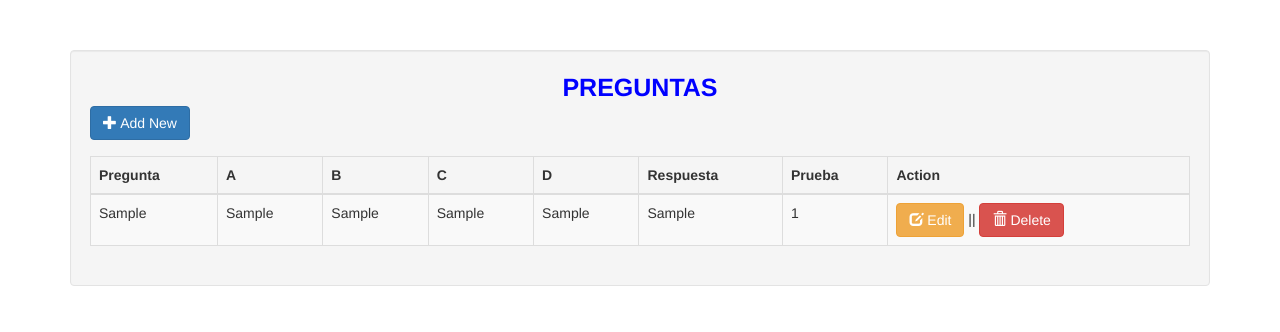
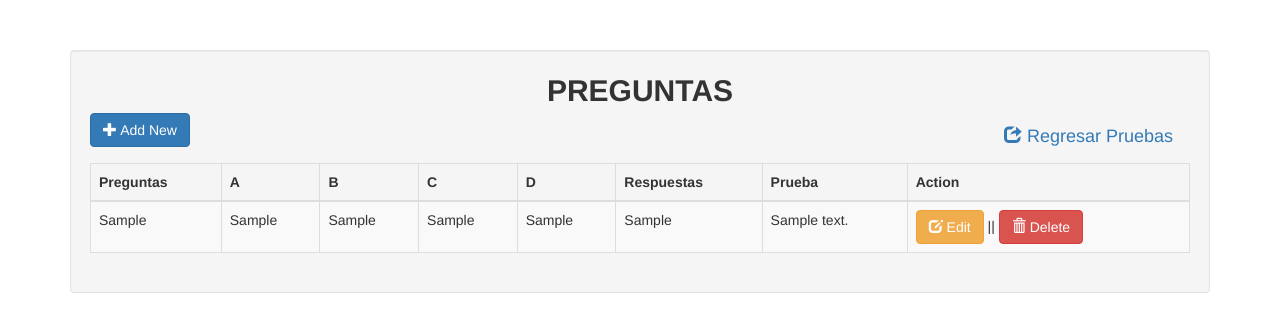
Before and after one commit to wilmercity93/Proyecto-Escuela, a PHP site: page /?id_prueba=1 in a window 1280 px wide. Shown: the top 332 px of the page. Run offline with PHP 8.4, Linux system fonts and the light colour scheme; tables that the repository leaves empty or names only in its code hold one stand-in row (values such as "Sample post"); some libraries are stand-ins or nearby versions.

Commit message:
FUNCIONES DE EDITADO Y CREACION

```diff
--- a/preguntas/add_modal.php
+++ b/preguntas/add_modal.php
@@ -60,16 +60,23 @@
 							<label class="control-label" style="position:relative; top:7px;">Respuesta:</label>
 						</div>
 						<div class="col-lg-10">
-							<input type="number" class="form-control" name="respuesta">
+							<select type="text" name="respuesta" required>
+								<option value="" >SELECCIONAR</option>
+								<option value="0">A</option>
+								<option value="1">B</option>
+								<option value="2">C</option>
+								<option value="3">D</option>
+							</select>
 						</div>
 					</div>
 					<div style="height:10px;"></div>
+
 					<div class="row">
 						<div class="col-lg-2">
 							<label class="control-label" style="position:relative; top:7px;">Prueba:</label>
 						</div>
-						<div class="col-lg-10">
-							<input type="number" class="form-control" name="prueba_id">
+						<div class="col-lg-10" >
+							<input type="number" class="form-control" name="prueba_id" value ="<?php echo $id_prueba ?>"  disabled>
 						</div>
 					</div>
                 </div>
--- a/preguntas/addnew.php
+++ b/preguntas/addnew.php
@@ -8,6 +8,7 @@
 	$d=$_POST['d'];
 	$respuesta=$_POST['respuesta'];
 	$prueba_id=$_POST['prueba_id'];
+	//$prueba_id = 1;
 
 	mysqli_query($conn,"insert into pregunta (pregunta, a, b, c, d, respuesta, prueba_id) values ('$pregunta', '$a', '$b', '$c', '$d', '$respuesta', '$prueba_id')");
 	header('location:index.php');
--- a/preguntas/button.php
+++ b/preguntas/button.php
@@ -90,18 +90,16 @@
 							<label style="position:relative; top:7px;">Respuesta:</label>
 						</div>
 						<div class="col-lg-10">
-							<input type="text" name="respuesta" class="form-control" value="<?php echo $erow['respuesta']; ?>">
+							<select type="text" name="respuesta" required>
+								<option value="" >SELECCIONAR</option>
+								<option value="0">A</option>
+								<option value="1">B</option>
+								<option value="2">C</option>
+								<option value="3">D</option>
+							</select>
 						</div>
 					</div>
 					<div style="height:10px;"></div>
-					<div class="row">
-						<div class="col-lg-2">
-							<label style="position:relative; top:7px;">Prueba_id:</label>
-						</div>
-						<div class="col-lg-10">
-							<input type="text" name="prueba_id" class="form-control" value="<?php echo $erow['prueba_id']; ?>">
-						</div>
-					</div>
                 </div>
 				</div>
                 <div class="modal-footer">
--- a/preguntas/edit.php
+++ b/preguntas/edit.php
@@ -9,9 +9,8 @@
 	$c=$_POST['c'];
 	$d=$_POST['d'];
 	$respuesta=$_POST['respuesta'];
-	$prueba_id=$_POST['prueba_id'];
 
-	mysqli_query($conn,"update pregunta set pregunta='$pregunta', a='$a', b='$b', c='$c', d='$d', respuesta='$respuesta', prueba_id='$prueba_id' where id='$id'");
+	mysqli_query($conn,"update pregunta set pregunta='$pregunta', a='$a', b='$b', c='$c', d='$d', respuesta='$respuesta' where id='$id'");
 	header('location:index.php');
 
 ?>
--- a/preguntas/index.php
+++ b/preguntas/index.php
@@ -8,19 +8,23 @@
 </head>
 <body>
 <div class="container">
+	<?php
+	$id_prueba = $_REQUEST['id_prueba'];
+	?>
 	<div style="height:50px;"></div>
 	<div class="well" style="margin:auto; padding:auto; width:100%;">
-	<span style="font-size:25px; color:blue"><center><strong>PREGUNTAS</strong></center></span>
+	<span style="font-size:30px;"><center><strong>PREGUNTAS</strong></center></span>
 		<span class="pull-left"><a href="#addnew" data-toggle="modal" class="btn btn-primary"><span class="glyphicon glyphicon-plus"></span> Add New</a></span>
+		<span class="pull-right"><a href="../pruebas/index.php?id_prueba=<?php echo $id_prueba; ?>"  class="btn btn-secondary btn-lg"><span class="glyphicon glyphicon-share"></span> Regresar Pruebas</a></span>
 		<div style="height:50px;"></div>
 		<table class="table table-striped table-bordered table-hover">
 			<thead>
-				<th>Pregunta</th>
+				<th>Preguntas</th>
 				<th>A</th>
 				<th>B</th>
 				<th>C</th>
 				<th>D</th>
-				<th>Respuesta</th>
+				<th>Respuestas</th>
 				<th>Prueba</th>
 				<th>Action</th>
 			</thead>
@@ -28,7 +32,7 @@
 			<?php
 				include('conn.php');
 
-				$query=mysqli_query($conn,"select * from `pregunta`");
+				$query=mysqli_query($conn,"select pre.id,pre.pregunta, pre.a,pre.b,pre.c,pre.d,pre.respuesta,pru.descripcion from `pregunta` as pre, `prueba` as pru where pru.id = pre.prueba_id and pru.id ='+$id_prueba+' ");
 				while($row=mysqli_fetch_array($query)){
 					?>
 					<tr>
@@ -38,7 +42,7 @@
 						<td><?php echo $row['c']; ?></td>
 						<td><?php echo $row['d']; ?></td>
 						<td><?php echo $row['respuesta']; ?></td>
-						<td><?php echo $row['prueba_id']; ?></td>
+						<td><?php echo $row['descripcion']; ?></td>
 						<td>
 							<a href="#edit<?php echo $row['id']; ?>" data-toggle="modal" class="btn btn-warning"><span class="glyphicon glyphicon-edit"></span> Edit</a> ||
 							<a href="#del<?php echo $row['id']; ?>" data-toggle="modal" class="btn btn-danger"><span class="glyphicon glyphicon-trash"></span> Delete</a>
--- a/pruebas/index.php
+++ b/pruebas/index.php
@@ -10,7 +10,7 @@
 <div class="container">
 	<div style="height:50px;"></div>
 	<div class="well" style="margin:auto; padding:auto; width:100%;">
-	<span style="font-size:25px; color:blue"><center><strong>PRUEBAS</strong></center></span>
+	<span style="font-size:30px; "><center><strong>PRUEBAS</strong></center></span>
 		<span class="pull-left"><a href="#addnew" data-toggle="modal" class="btn btn-primary"><span class="glyphicon glyphicon-plus"></span> Add New</a></span>
 		<div style="height:50px;"></div>
 		<table class="table table-striped table-bordered table-hover">
@@ -29,7 +29,8 @@
 						<td><?php echo $row['descripcion']; ?></td>
 						<td>
 							<a href="#edit<?php echo $row['id']; ?>" data-toggle="modal" class="btn btn-warning"><span class="glyphicon glyphicon-edit"></span> Edit</a> ||
-							<a href="#del<?php echo $row['id']; ?>" data-toggle="modal" class="btn btn-danger"><span class="glyphicon glyphicon-trash"></span> Delete</a>
+							<a href="#del<?php echo $row['id']; ?>" data-toggle="modal" class="btn btn-danger"><span class="glyphicon glyphicon-trash"></span> Delete</a>||
+							<a href="../preguntas/index.php?id_prueba=<?php echo $row['id']; ?>"  class="btn btn-info"><span class="glyphicon glyphicon-eye-open"></span> Ver Preguntas</a>
 							<?php include('button.php'); ?>
 						</td>
 					</tr>
--- a/quizzer-master/quizzer.css
+++ b/quizzer-master/quizzer.css
@@ -13,7 +13,7 @@ button {
 	border: none;
 	border-radius: 6px;
 	padding: 10px 20px;
-	font-size: 20px;
+	font-size: 14px;
 	color: #fff;
 	background-color: #ccc;
 }
```
Also changed, not shown: quizzer-master/conn.php (+1 -14 lines), quizzer-master/quizzer.js (+7 -7 lines), preguntas/crud_ss.png (deleted).
